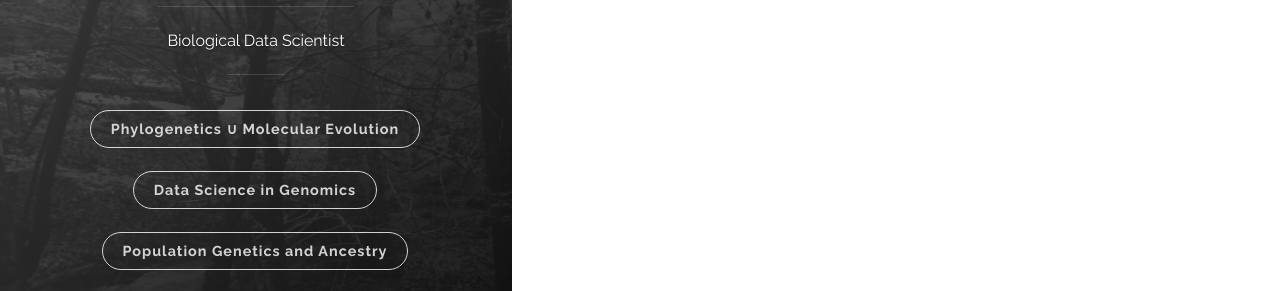
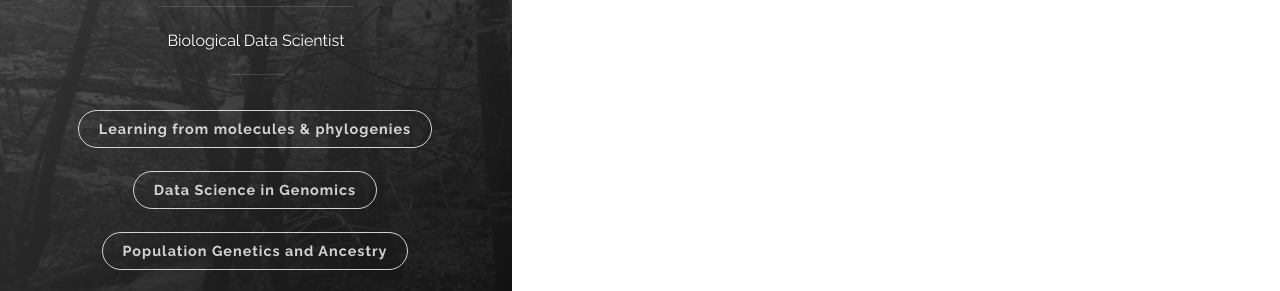
Before and after one commit to rhaTESTrha/Research, a Jekyll site: the page built from tags.md, in a window 1280 px wide. Shown: the part 369-660 px from the top of the page. Built offline with Jekyll 4.4.1, drawn with Linux system fonts in a browser that asks for light colours.

Commit message:
Update header.html

```diff
--- a/_includes/header.html
+++ b/_includes/header.html
@@ -20,7 +20,7 @@
 
           <nav class="cover-navigation cover-navigation--primary">
             <ul class="navigation">
-              <li class="navigation__item"><a href="{{ site.baseurl }}{% link _posts/2019-11-08-research1.markdown %}" title="link to {{ site.title }} blog" class="blog-button">Phylogenetics ∪ Molecular Evolution</a></li>
+              <li class="navigation__item"><a href="{{ site.baseurl }}{% link _posts/2019-11-08-research1.markdown %}" title="link to {{ site.title }} blog" class="blog-button">Learning from molecules & phylogenies</a></li>
             </ul>
           </nav>
 
```
